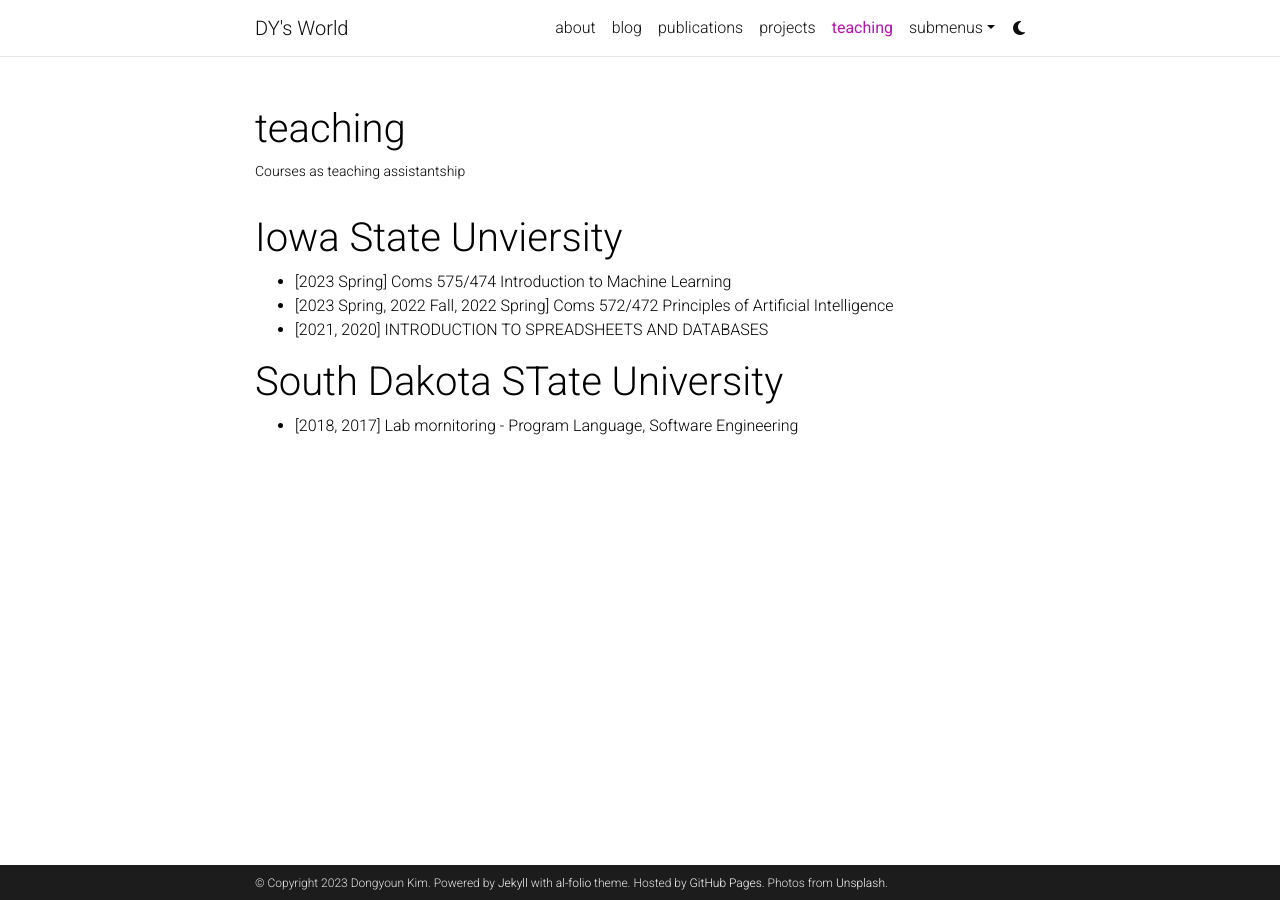
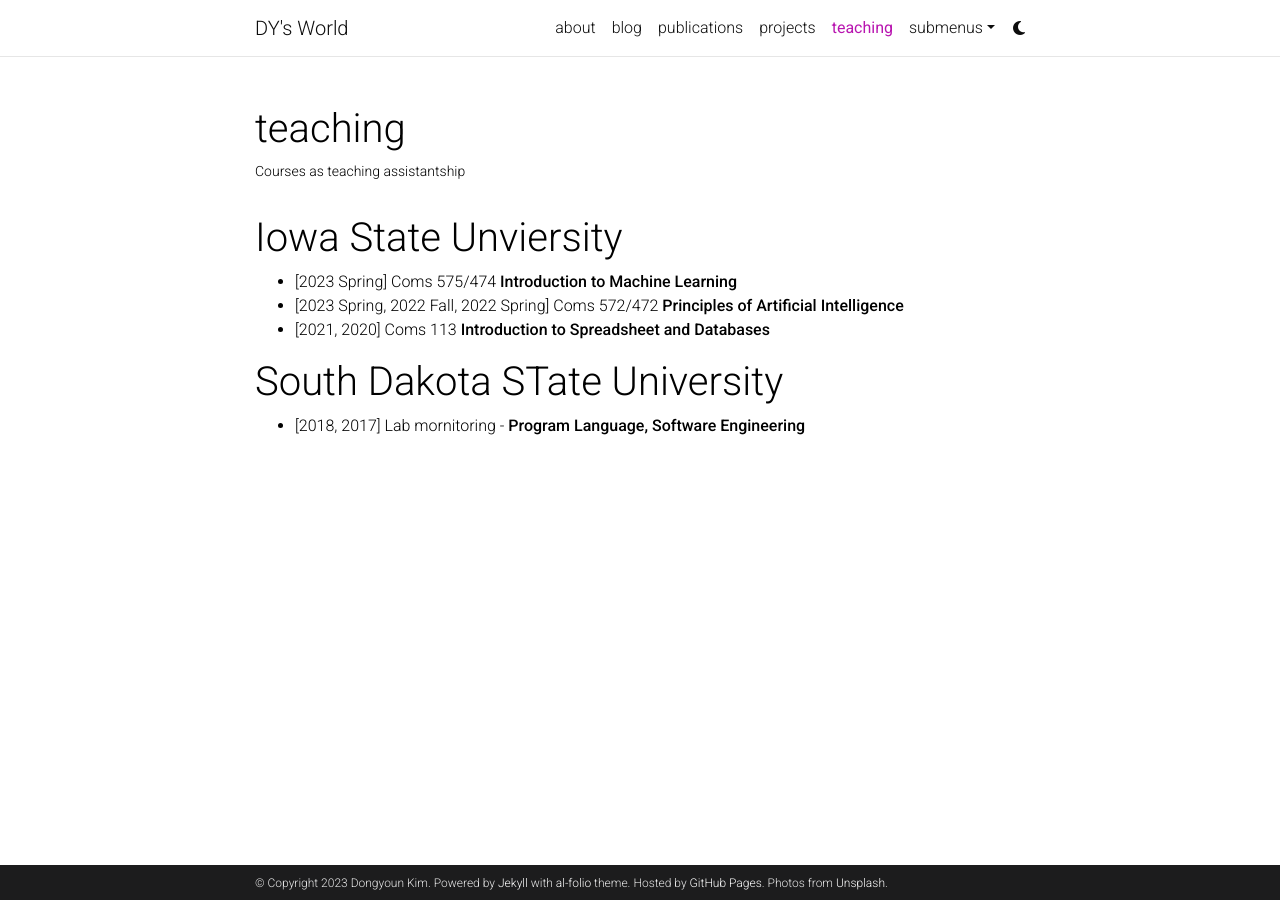
Before and after one commit to DongyounKim/dongyounkim.github.io, a Jekyll site: the page built from _pages/teaching.md, in a window 1280 px wide. Built offline with Jekyll 4.4.1, drawn with Linux system fonts in a browser that asks for light colours; comment, search, counter and statistics services are not loaded; a style sheet for code colours, icons or effects is not loaded.

```diff
--- a/_config.yml
+++ b/_config.yml
@@ -129,8 +129,9 @@
 permalink: /blog/:year/:title/
 
 # Pagination
+##
 pagination:
-  enabled: true
+  enabled: false
 
 related_blog_posts:
   enabled: true
--- a/_pages/teaching.md
+++ b/_pages/teaching.md
@@ -12,9 +12,9 @@
 Organize your courses by years, topics, or universities, however you like! -->
 
 # Iowa State Unviersity
-* [2023 Spring] Coms 575/474 Introduction to Machine Learning
-* [2023 Spring, 2022 Fall, 2022 Spring] Coms 572/472 Principles of Artificial Intelligence
-* [2021, 2020] INTRODUCTION TO SPREADSHEETS AND DATABASES
+* [2023 Spring] Coms 575/474 **Introduction to Machine Learning**
+* [2023 Spring, 2022 Fall, 2022 Spring] Coms 572/472 **Principles of Artificial Intelligence**
+* [2021, 2020] Coms 113 **Introduction to Spreadsheet and Databases**
 
 # South Dakota STate University
-* [2018, 2017] Lab mornitoring - Program Language, Software Engineering
+* [2018, 2017] Lab mornitoring - **Program Language, Software Engineering**
```
